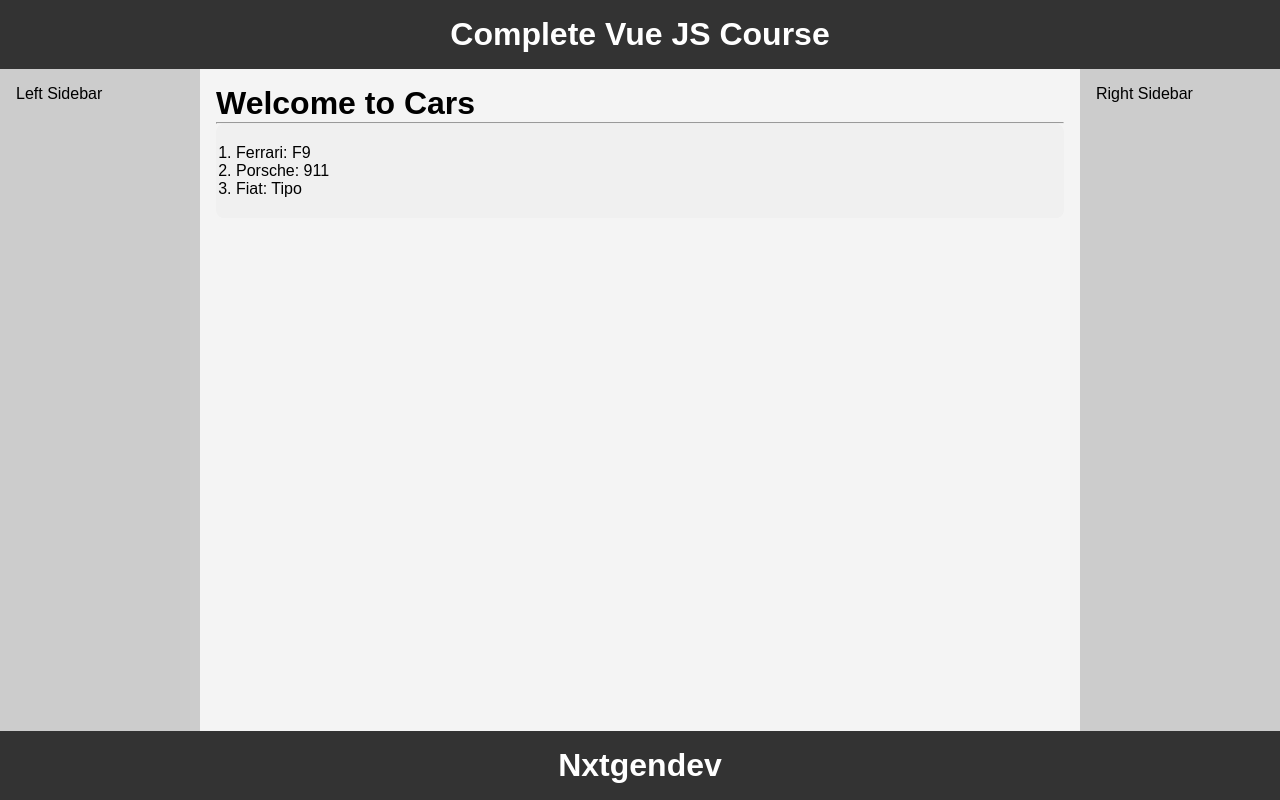
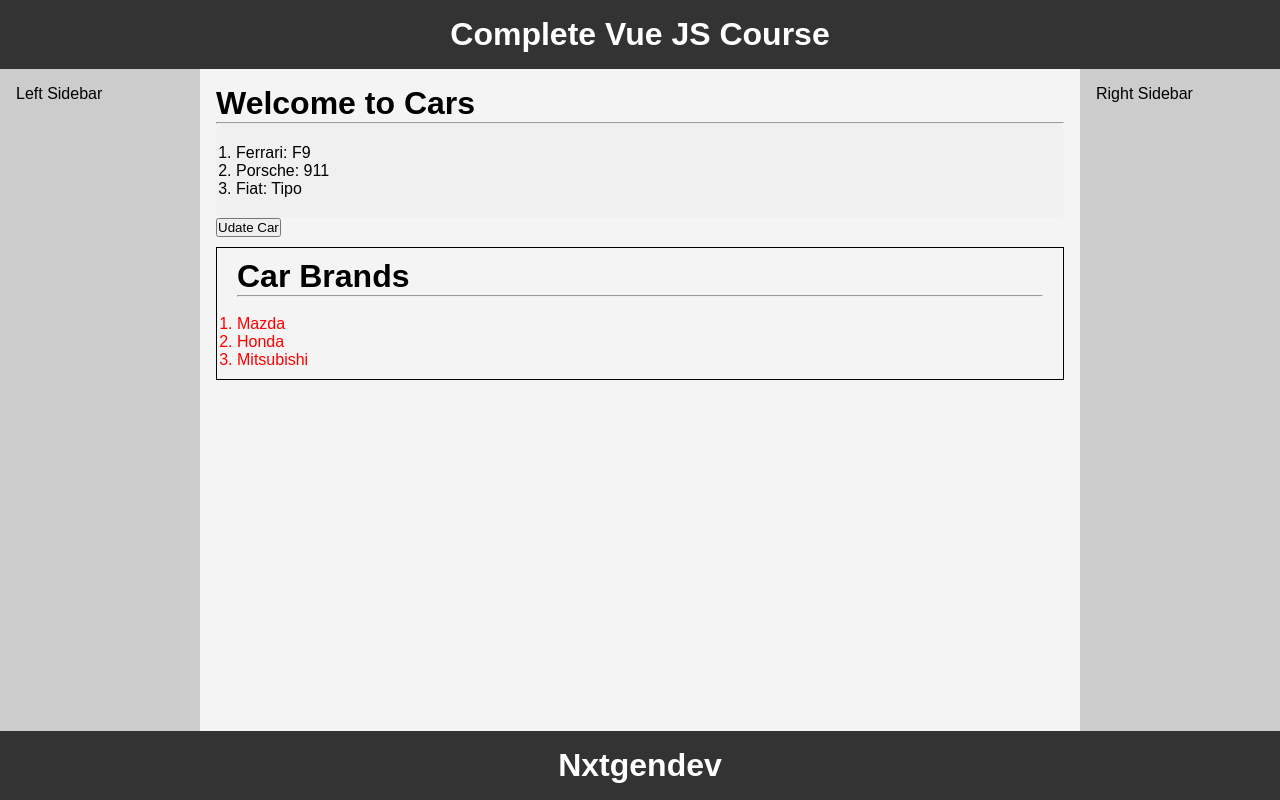
Before and after one commit to ashrafbd1496/complete-vue-js-course, a Vue app in the folder component-and-node/: page / in a window 1280 px wide. Built offline with nearby package versions, Linux system fonts and the light colour scheme.

Commit message:
used slot

```diff
--- a/component-and-node/src/App.vue
+++ b/component-and-node/src/App.vue
@@ -9,7 +9,15 @@
       <div class="content-wrapper">
         <aside class="sidebar left">Left Sidebar</aside>
         <main class="main">
-          <Cars :cars="cars" />
+          <div>
+            <Cars />
+            <button @click="updateCar">Udate Car</button>
+            <CarBrands>
+              <ol>
+                <li v-for="(brand, index) in brands" :key="index">{{brand}}</li>
+              </ol>
+            </CarBrands>
+          </div>
         </main>
         <aside class="sidebar right">Right Sidebar</aside>
       </div>
@@ -24,13 +32,26 @@
 <script setup>
 //imported component locally
 import Footer from "./components/header_footer/Footer.vue";
-import { reactive } from "vue";
+import { reactive, provide } from "vue";
 import Cars from "./components/Cars/index.vue";
+import CarBrands from "./components/Cars/brands.vue";
 
 const cars = reactive([
   { model: "F9", brand: "Ferrari" },
   { model: "911", brand: "Porsche" },
   { model: "Tipo", brand: "Fiat" },
+]);
+
+const updateCar = () => {
+  cars[0].model = "f98";
+  cars[0].brand = "Ford";
+}
+provide("cars", {
+  cars,
+  updateCar
+})
+const brands = reactive([
+  'Mazda', 'Honda', 'Mitsubishi'
 ]);
 </script>
 
--- /dev/null
+++ b/component-and-node/src/components/Cars/brands.vue
@@ -0,0 +1,19 @@
+<template>
+  <div class="car_brands">
+    <h1>Car Brands</h1>
+    <hr><br>
+    <slot></slot>
+  </div>
+</template>
+<script setup></script>
+<style scoped>
+.car_brands {
+  border: 1px solid;
+  padding: 10px 20px;
+  margin-top: 10px;
+}
+
+.car_brands ::v-deep li {
+    color: red;
+}
+</style>
--- a/component-and-node/src/components/Cars/list.vue
+++ b/component-and-node/src/components/Cars/list.vue
@@ -9,7 +9,8 @@
 </template>
 
 <script setup>
-const props = defineProps(["cars"]);
+import { inject } from "vue";
+const {cars, updateCar} = inject(["cars"]);
 </script>
 
 <style scoped>
```
